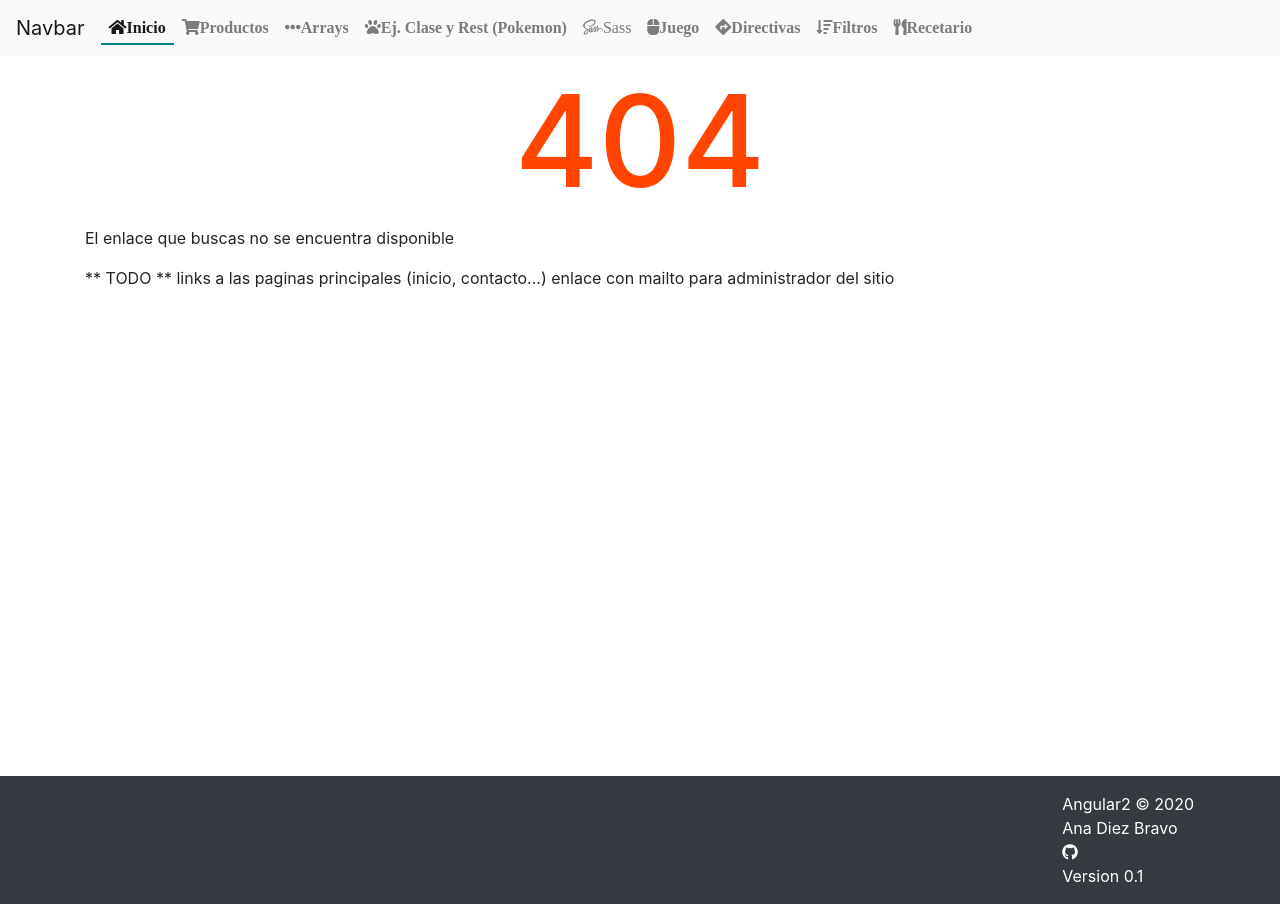
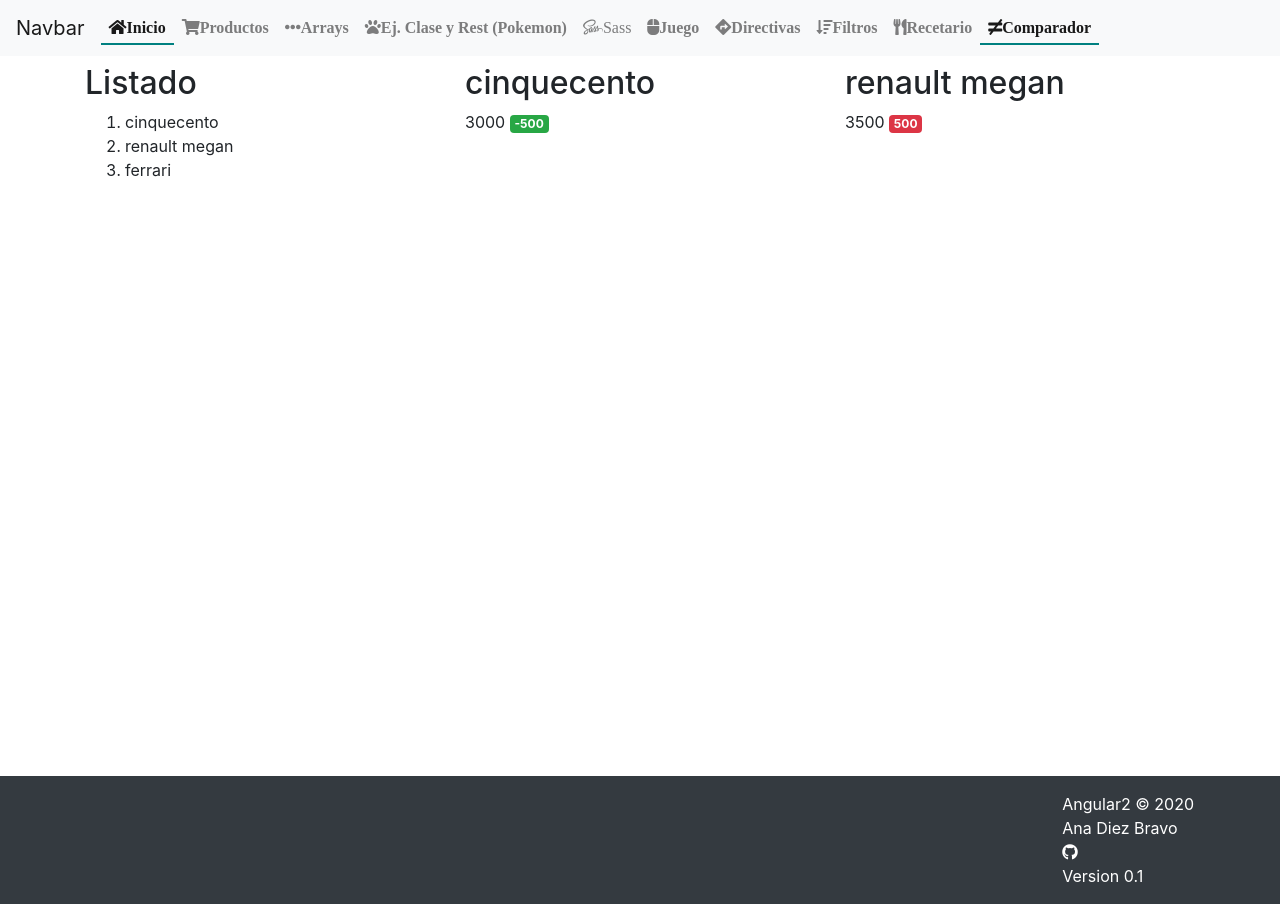
Before and after one commit to ana-db/angularApp, an Angular app: page /comparador in a window 1280 px wide. Built offline with nearby package versions, Linux system fonts and the light colour scheme.

Commit message:
comparador

```diff
--- a/src/app/app-routing.module.ts
+++ b/src/app/app-routing.module.ts
@@ -11,6 +11,7 @@
 import { RecetarioComponent } from './paginas/recetario/recetario.component';
 import { Error404Component } from './paginas/error404/error404.component';
 import { SaludarComponent } from './paginas/saludar/saludar.component';
+import { ComparadorComponent } from './paginas/comparador/comparador.component';
 
 /**
  * Definir las rutas de la app de angular
@@ -28,6 +29,7 @@
   {path: 'recetario', component: RecetarioComponent},
   // :pNombre los : sirven para indicar que es un parámetro
   {path: 'saludar/:pNombre', component: SaludarComponent}, //vamos a pasar un parámetro en la url
+  {path: 'comparador', component: ComparadorComponent},
   {path: '**', component: Error404Component} //llega a esta pagina si hay algún error
 ];
 
--- a/src/app/app.module.ts
+++ b/src/app/app.module.ts
@@ -22,7 +22,8 @@
 import { RecetarioComponent } from './paginas/recetario/recetario.component';
 import { BuscadorRecetasPipe } from './pipes/buscador-recetas.pipe';
 import { Error404Component } from './paginas/error404/error404.component';
-import { SaludarComponent } from './paginas/saludar/saludar.component';    //módulo para llamadas por http
+import { SaludarComponent } from './paginas/saludar/saludar.component';
+import { ComparadorComponent } from './paginas/comparador/comparador.component';    //módulo para llamadas por http
 
 @NgModule({
   declarations: [
@@ -44,7 +45,8 @@
     RecetarioComponent,
     BuscadorRecetasPipe,
     Error404Component,
-    SaludarComponent
+    SaludarComponent,
+    ComparadorComponent
   ],
   imports: [
     BrowserModule,
--- /dev/null
+++ b/src/app/paginas/comparador/comparador.component.html
@@ -0,0 +1,22 @@
+<div class="row">
+    <div class="col">
+        <h2>Listado</h2>
+        <ol>
+            <li *ngFor="let coche of coches"
+                (click)="seleciconarCoche(coche)">
+                {{coche.nombre}}
+            </li>
+        </ol>
+    </div>
+
+    <div class="col">
+        <h2>{{coche1.nombre}}</h2>
+        {{coche1.precio}}
+        <span class="badge badge-{{ (coche1.precio > coche2.precio)?'danger':'success'}}">{{coche1.precio - coche2.precio}}</span>
+    </div>
+
+    <div class="col">
+        <h2>{{coche2.nombre}}</h2>
+        {{coche2.precio}} <span class="badge badge-{{ (coche2.precio > coche1.precio)?'danger':'success'}}">{{coche2.precio - coche1.precio}}</span>
+    </div>
+</div>
--- /dev/null
+++ b/src/app/paginas/comparador/comparador.component.ts
@@ -0,0 +1,48 @@
+import { Component, OnInit } from '@angular/core';
+
+@Component({
+  selector: 'app-comparador',
+  templateUrl: './comparador.component.html',
+  styleUrls: ['./comparador.component.scss']
+})
+export class ComparadorComponent implements OnInit {
+
+  coches: Array<any>;
+  coche1: any;
+  coche2: any;
+
+  constructor() {
+
+    console.trace('ComparadorComponent constructor');
+
+    this.coches = [
+      {
+        'nombre': 'cinquecento',
+        'precio': 3000
+      },
+      {
+        'nombre': 'renault megan',
+        'precio': 3500
+      },
+      {
+        'nombre': 'ferrari',
+        'precio': 80000
+      }
+    ];
+
+    this.coche1 = this.coches[0];
+    this.coche2 = this.coches[1];
+
+  } //fin constructor
+
+  ngOnInit() {
+    console.trace('ComparadorComponent ngOnInit');
+  } //fin ngOnInit
+
+  seleciconarCoche( cocheSeleccionado: any) {
+    console.debug('click cocheSeleccionado', cocheSeleccionado);
+    this.coche2 = this.coche1;
+    this.coche1 = cocheSeleccionado;
+  }
+
+} //fin ComparadorComponent
--- a/src/app/rutas.ts
+++ b/src/app/rutas.ts
@@ -53,6 +53,12 @@
         'ruta' : '/recetario',
         'nombre' : 'Recetario',
         'icono' : 'fas fa-utensils'
+    },
+
+    {
+        'ruta' : '/comparador',
+        'nombre' : 'Comparador',
+        'icono' : 'fas fa-not-equal'
     }
 
 ];
```
Also changed, not shown: src/app/paginas/comparador/comparador.component.scss (added).
